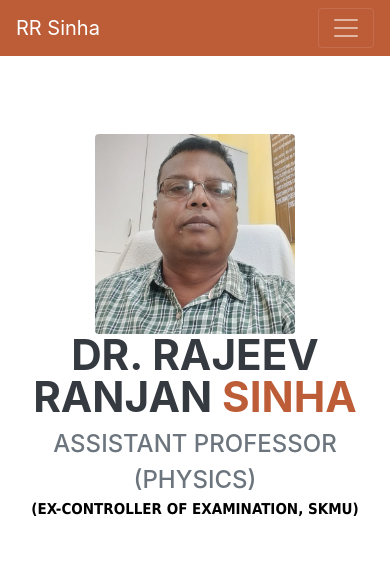
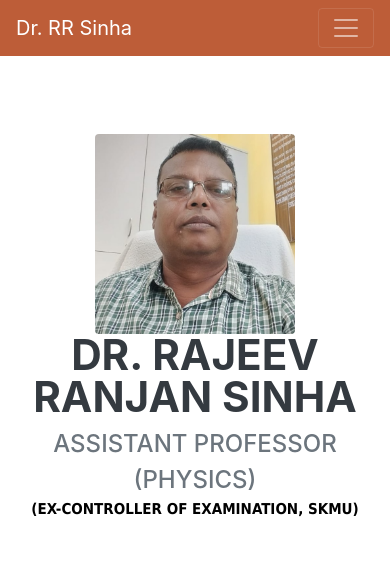
Before and after one commit to modelcollegedumka/rrs, a plain HTML site: page index.html in a window 390 px wide. Shown: the top 563 px of the page. Drawn offline with nearby package versions, Linux system fonts and the light colour scheme; a web font is replaced by a local one.

Commit message:
Update index.html

```diff
--- a/index.html
+++ b/index.html
@@ -64,7 +64,7 @@
        <!-- Navigation-->
         <nav class="navbar navbar-expand-lg navbar-dark bg-primary fixed-top" id="sideNav">
             <a class="navbar-brand js-scroll-trigger" href="#page-top">
-                <span class="d-block d-lg-none">RR Sinha</span>
+                <span class="d-block d-lg-none">Dr. RR Sinha</span>
                 <span class="d-none d-lg-block"><img class="img-fluid img-profile rounded-circle mx-auto mb-2" src="assets/img/profile.png" alt="..." /></span>
             </a>
 		<button class="navbar-toggler" type="button" data-bs-toggle="collapse" data-bs-target="#navbarResponsive" aria-controls="navbarResponsive" aria-expanded="false" aria-label="Toggle navigation"><span class="navbar-toggler-icon"></span></button>
@@ -86,7 +86,7 @@
                             <div class="subheading mb-5">
 				    <figure>
 				    <img class="rounded" src="assets/img/profile.png" alt="..." />
-				    <figcaption align="center"><h1 class="mb-0.6">Dr. Rajeev Ranjan <span class="text-primary">Sinha</span></h1></figcaption>
+				    <figcaption align="center"><h1 class="mb-0.6">Dr. Rajeev Ranjan Sinha</h1></figcaption>
 					    <figcaption align="center">Assistant Professor (Physics)</figcaption>
 					    <figcaption align="center"><p style="color:brown; font-size:14px; font-family: Tahoma, sans-serif;"><blink>(Ex-Controller of Examination, SKMU)</blink></p></figcaption>
 
```
